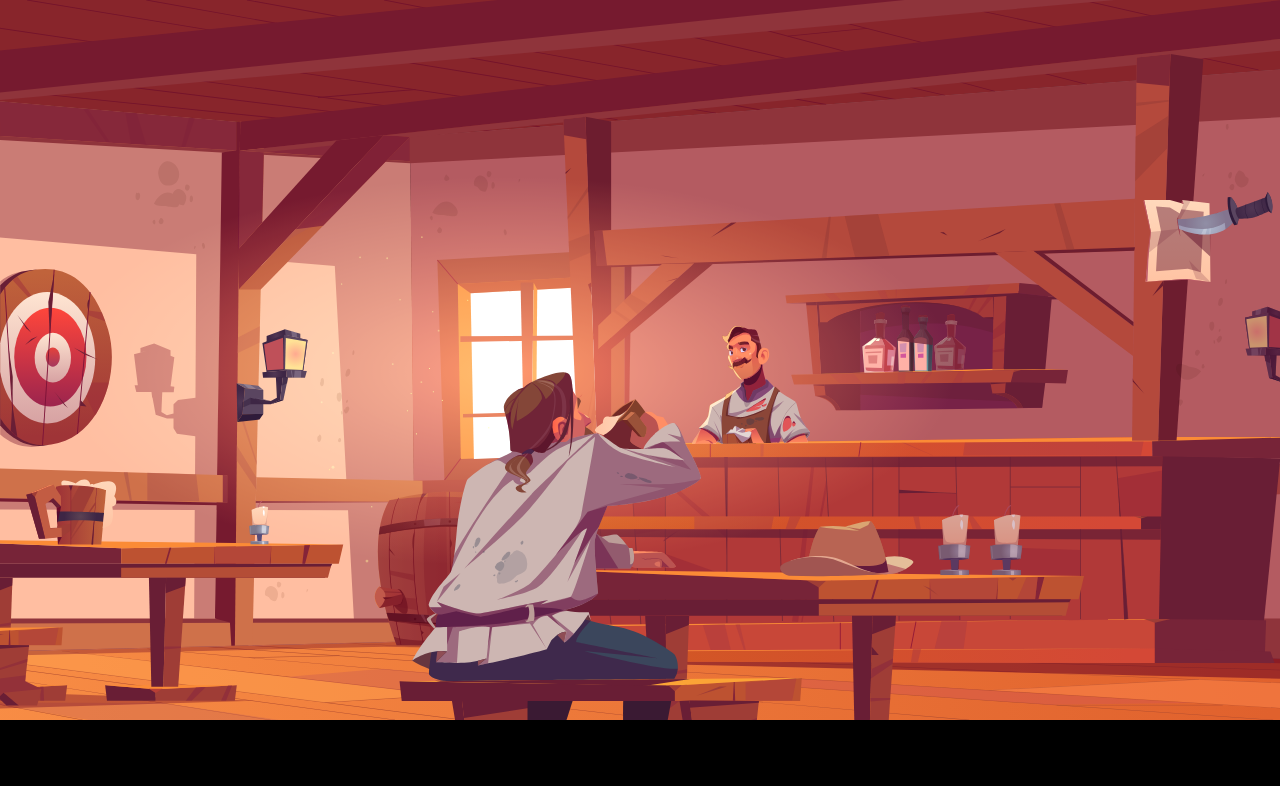
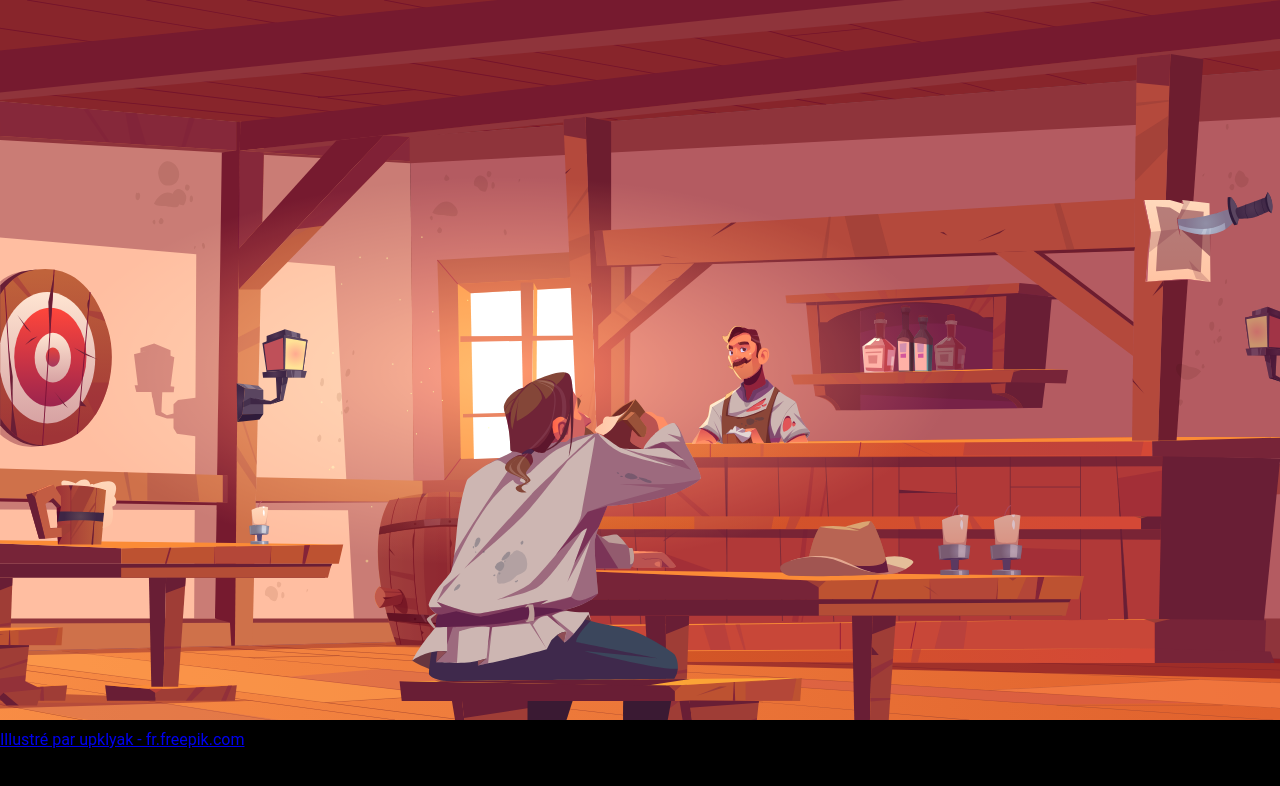
Before and after one commit to WildCodeSchool/05-22-lordofpings-p2-g1, a React (Create React App) app: page / in a window 1280 px wide. Shown: the top 786 px of the page. Built offline with nearby package versions, Linux system fonts and the light colour scheme.

Commit message:
small fix

```diff
--- a/src/pages/Game.js
+++ b/src/pages/Game.js
@@ -1,30 +1,33 @@
-import { React, useState } from 'react'
+import { React, useState, useEffect } from 'react'
 import GameTavern from '../components/GameTavern'
 import tavernImg from '../assets/img/background/tavern.svg'
+// import quests from '../assets/json/frame.json'
 
 const Game = () => {
   const [page, setPage] = useState(-2) // ID de la page en cours (Sommaire au dessous)
-  // 0+ = Game
-  // -1 = Other to Game
-  // -2 = Tavern
+  // 0+ = Game Story
+  // -1 = Game [Other]
+  // -2 = Game Tavern
   // -3 = Game Over
   // -4 = Game Won
-  // -5 = Game Launch [Setup]
-  const [quest, setQuest] = useState(0) // ID de la quête en cours
-  const [bg, setBg] = useState(0) // ID de la quête en cours
-  page >= 0 && setQuest(page)
-  page === -1 && setPage(quest)
+  // -5 = Game Launch [Setup]// ID de la quête en cours
+  // const [quest, setQuest] = useState(quests[page])
+  const [bg, setBg] = useState(0)
 
-  useState(() => {
+  useEffect(() => {
+    // page >= 0 && setQuest(quests[page])
+    // page === -1 && setPage(quest)
     if (page >= 0) {
+      // setBg(quests[quest].image)
+    } else if (page === -1) {
       setBg()
-    } else if (page === -1) {
-      setBg(tavernImg)
     } else if (page === -2) {
       setBg(tavernImg)
     } else if (page === -3) {
       setBg()
     } else if (page === -4) {
+      setBg()
+    } else {
       setBg()
     }
   }, [page])
@@ -33,7 +36,15 @@ const Game = () => {
     <div className='game' style={{ backgroundImage: `url(${bg})` }}>
       {/* <Header /> */}
       {page === -2 && <GameTavern />}
-      {/* page >= 0 && <GameStory quest={quest} /> */}
+      {/* page >= 0 && <GameStory quest={quest} setPage={setPage} /> */}
+      <div>
+        <a
+          style={{ margin: 0, textAlign: 'center', lineHeight: '40px' }}
+          href={'https://fr.freepik.com'}
+        >
+          Illustré par upklyak - fr.freepik.com
+        </a>
+      </div>
     </div>
   )
 }
```
